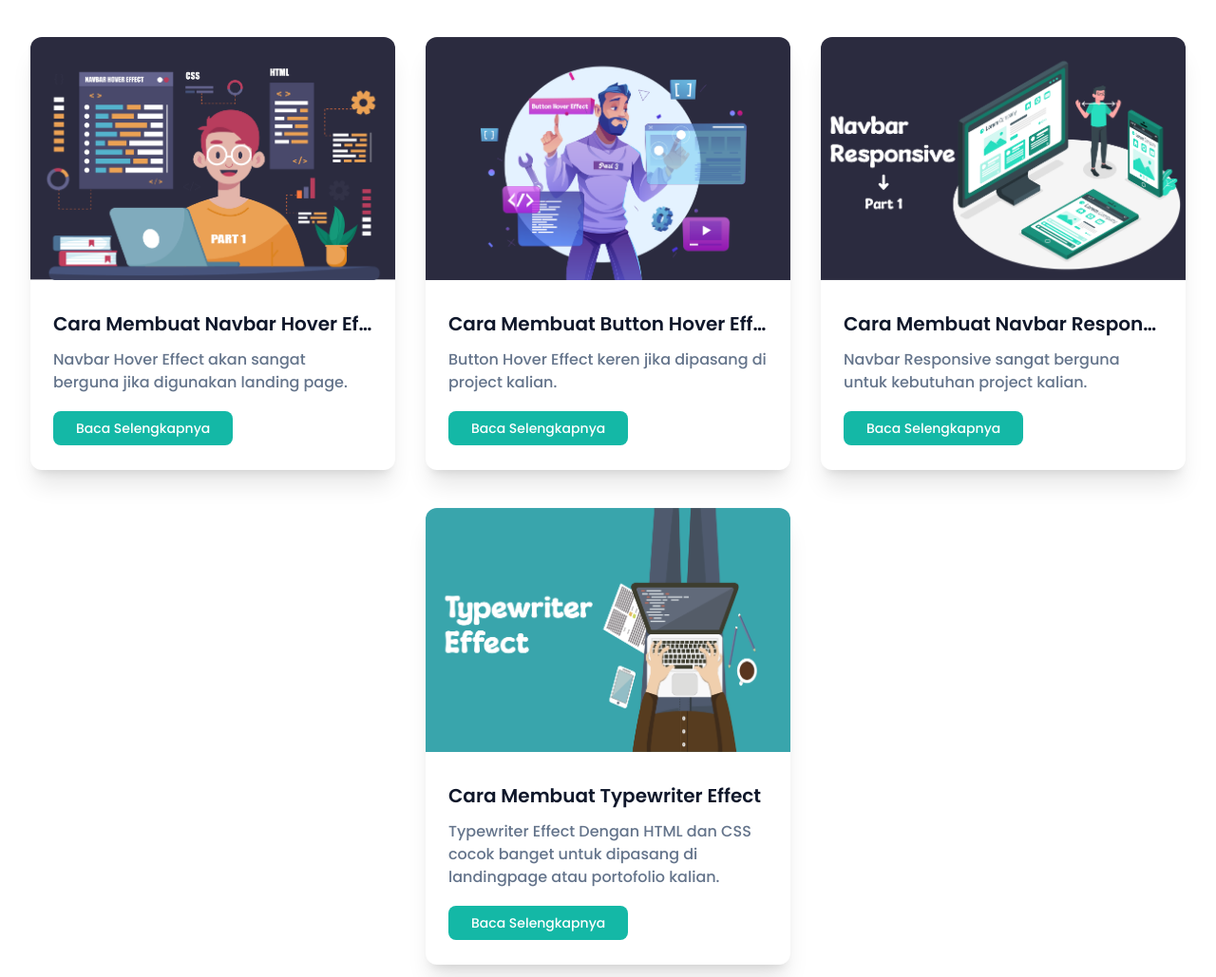
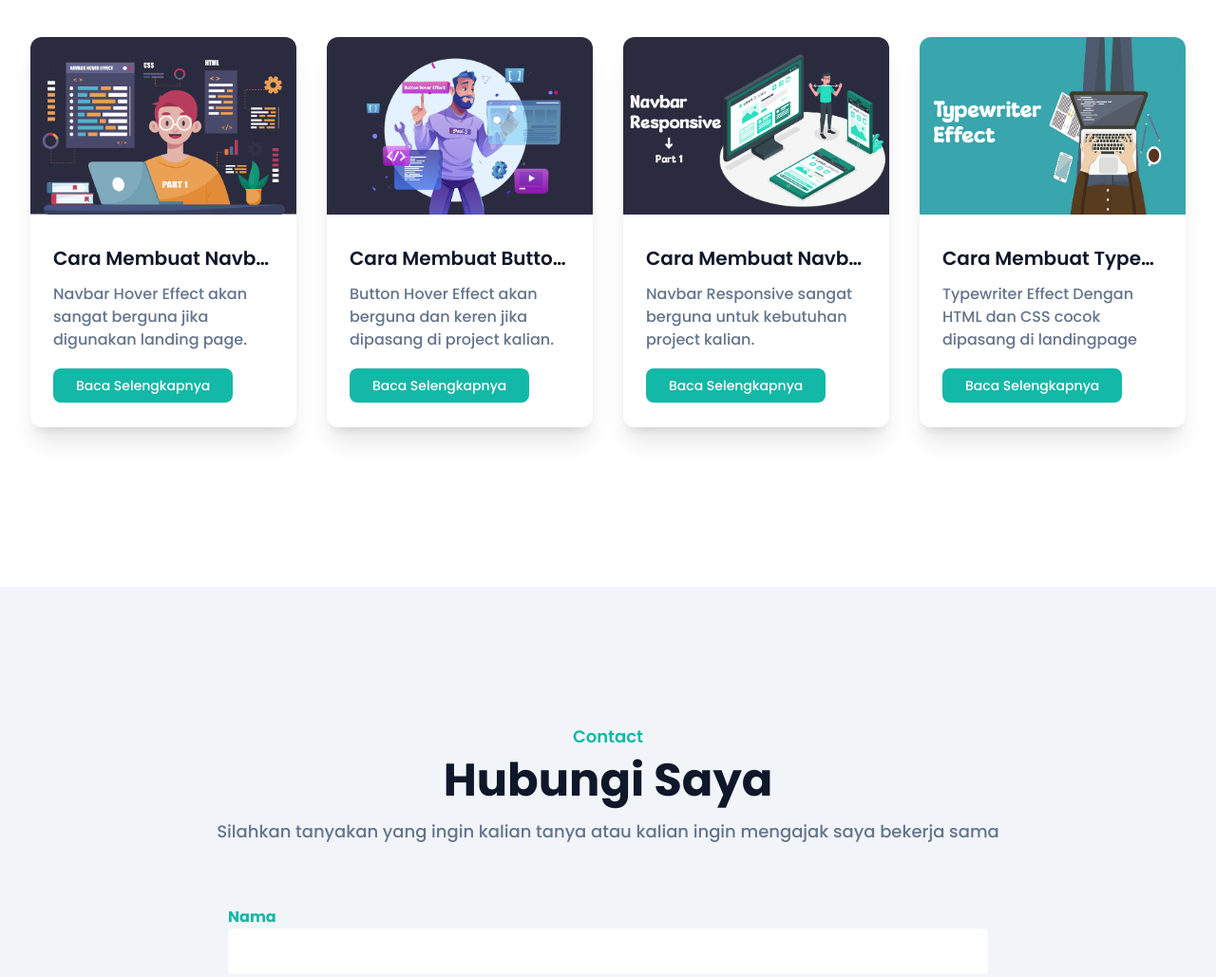
Before and after one commit to anugrahp13/portfolio-tailwindcss, a website: page index.html in a window 1280 px wide. Shown: the part 4208-5237 px from the top of the page at 95% size. Drawn offline with Linux system fonts and the light colour scheme.

Commit message:
merubah layout dari section blog

```diff
--- a/index.html
+++ b/index.html
@@ -224,7 +224,7 @@
                 </div>
             </div>
             <div class="flex flex-wrap items-center justify-center">
-                <div class="w-full px-4 lg:w-1/2 xl:w-1/3">
+                <div class="w-full px-4 lg:w-1/2 xl:w-1/4">
                     <div class="bg-white rounded-xl overflow-hidden shadow-xl mb-10 dark:bg-slate-800">
                         <img src="src/img/blog/1.png" alt="Navbar Hover Effect" class="w-full">
                         <div class="py-8 px-6">
@@ -236,19 +236,19 @@
                         </div>
                     </div>
                 </div>
-                <div class="w-full px-4 lg:w-1/2 xl:w-1/3">
+                <div class="w-full px-4 lg:w-1/2 xl:w-1/4">
                     <div class="bg-white rounded-xl overflow-hidden shadow-xl mb-10 dark:bg-slate-800">
                         <img src="src/img/blog/3.png" alt="Button Hover Effect" class="w-full">
                         <div class="py-8 px-6">
                             <h3>
                                 <a href="https://temusolusi.com/cara-membuat-button-hover-effect-part-1/" target="_blank" class="block mb-3 font-semibold text-xl text-dark hover:text-primary truncate dark:text-white">Cara Membuat Button Hover Effect</a>
                             </h3>
-                            <p class="font-medium text-base text-secondary mb-6">Button Hover Effect keren jika dipasang di project kalian.</p>
+                            <p class="font-medium text-base text-secondary mb-6">Button Hover Effect akan berguna dan keren jika dipasang di project kalian.</p>
                             <a href="https://temusolusi.com/cara-membuat-button-hover-effect-part-1/" target="_blank" class="font-medium text-sm text-white bg-primary py-2 px-6 rounded-lg hover:opacity-80">Baca Selengkapnya</a>
                         </div>
                     </div>
                 </div>
-                <div class="w-full px-4 lg:w-1/2 xl:w-1/3">
+                <div class="w-full px-4 lg:w-1/2 xl:w-1/4">
                     <div class="bg-white rounded-xl overflow-hidden shadow-xl mb-10 dark:bg-slate-800">
                         <img src="src/img/blog/4.png" alt="Navbar Responsive" class="w-full">
                         <div class="py-8 px-6">
@@ -260,14 +260,14 @@
                         </div>
                     </div>
                 </div>
-                <div class="w-full px-4 lg:w-1/2 xl:w-1/3">
+                <div class="w-full px-4 lg:w-1/2 xl:w-1/4">
                     <div class="bg-white rounded-xl overflow-hidden shadow-xl mb-10 dark:bg-slate-800">
                         <img src="src/img/blog/5.png" alt="Typewriter Effect" class="w-full">
                         <div class="py-8 px-6">
                             <h3>
                                 <a href="https://temusolusi.com/cara-membuat-typewriter-effect-dengan-html-dan-css/" target="_blank" class="block mb-3 font-semibold text-xl text-dark hover:text-primary truncate dark:text-white">Cara Membuat Typewriter Effect</a>
                             </h3>
-                            <p class="font-medium text-base text-secondary mb-6">Typewriter Effect Dengan HTML dan CSS cocok banget untuk dipasang di landingpage atau portofolio kalian.</p>
+                            <p class="font-medium text-base text-secondary mb-6">Typewriter Effect Dengan HTML dan CSS cocok dipasang di landingpage</p>
                             <a href="https://temusolusi.com/cara-membuat-typewriter-effect-dengan-html-dan-css/" target="_blank" class="font-medium text-sm text-white bg-primary py-2 px-6 rounded-lg hover:opacity-80">Baca Selengkapnya</a>
                         </div>
                     </div>
```
Also changed, not shown: src/output.css.
